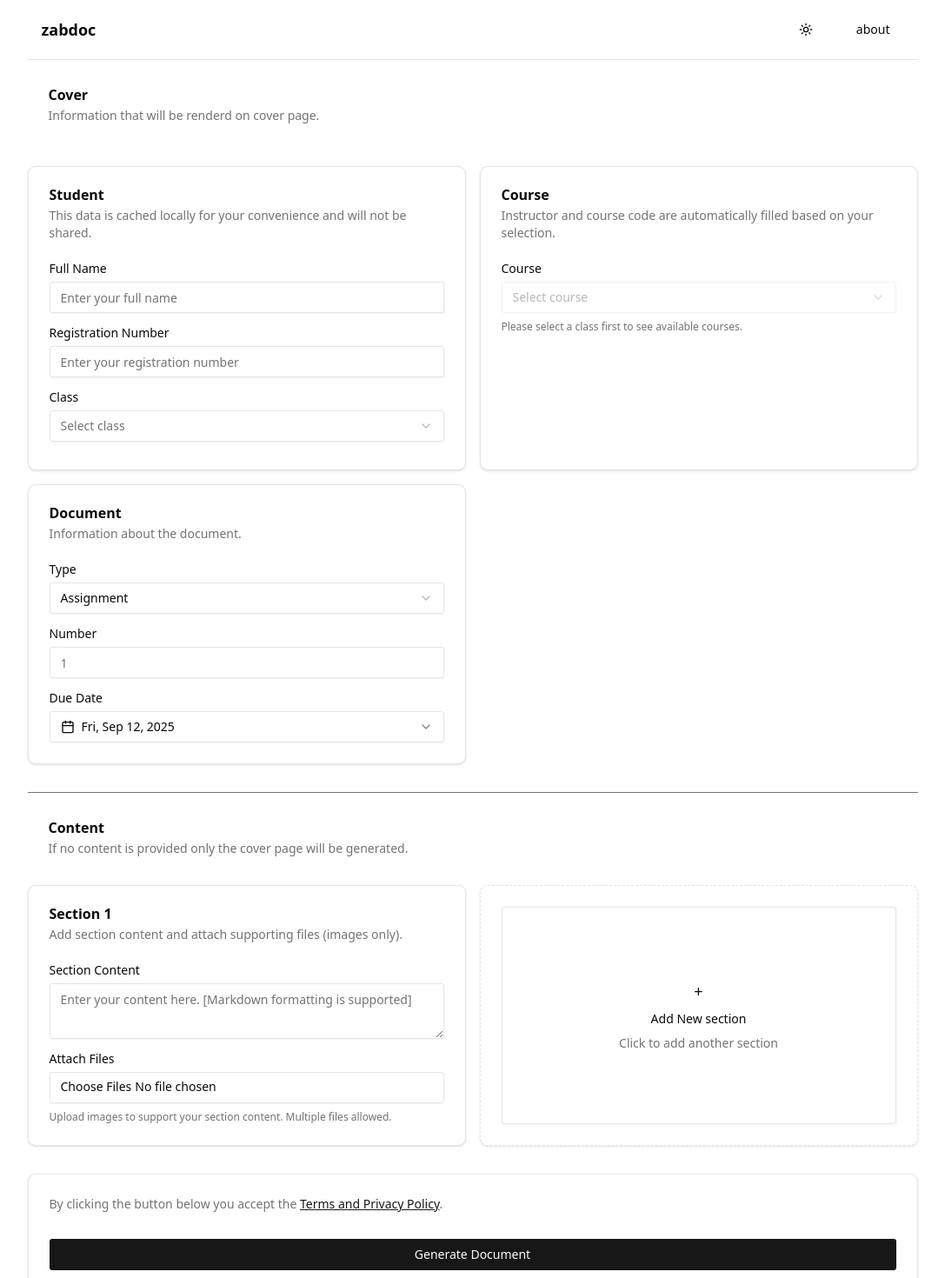
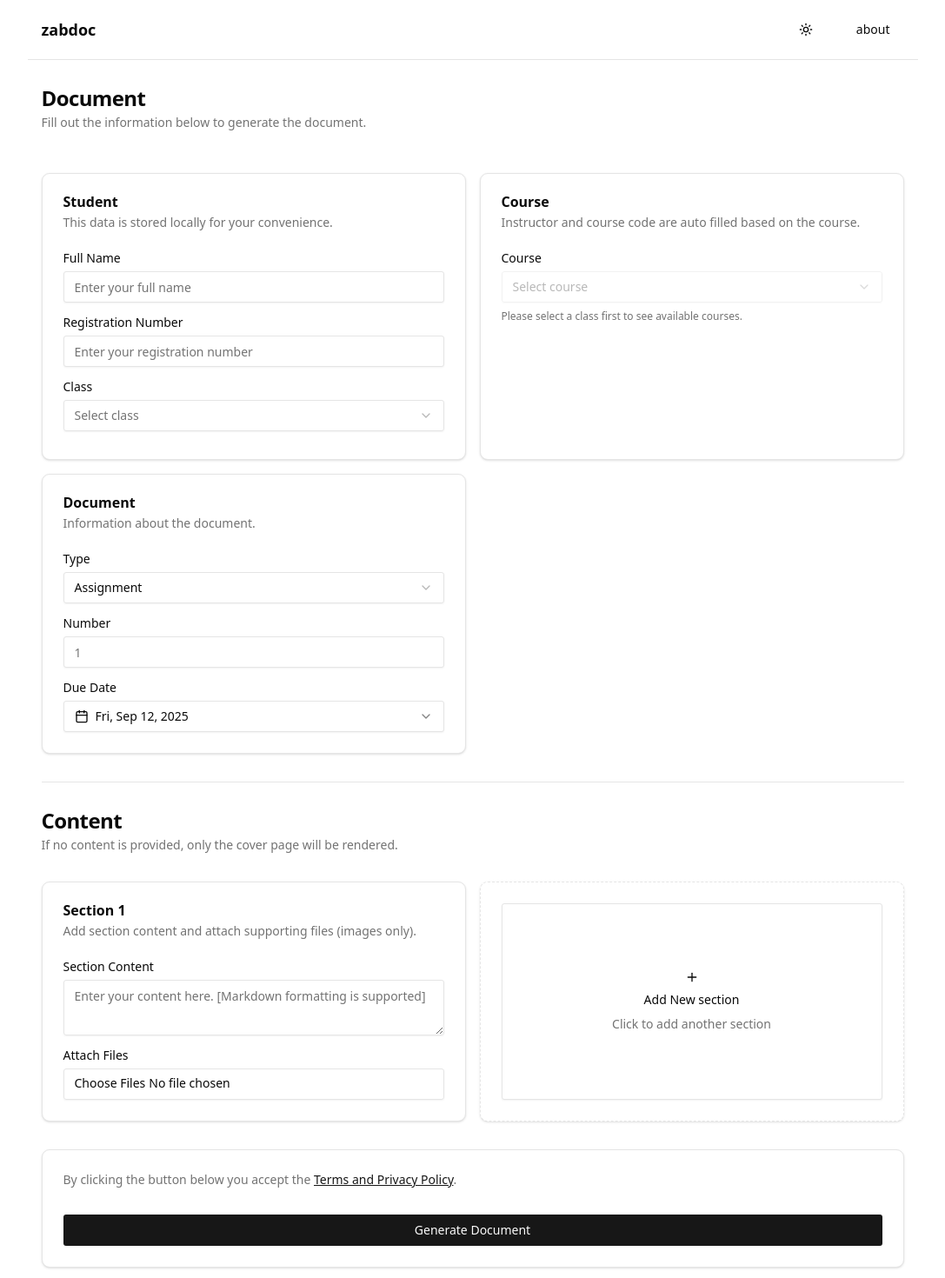
Before and after one commit to hammadmajid/zabdoc, a SvelteKit app in the folder worker/: page / in a window 1280 px wide. Shown: the top 1470 px of the page at 87% size, without its empty margins (89-1176 px from the left). Built offline with nearby package versions, Linux system fonts and the light colour scheme.

Commit message:
minor style fixes

```diff
--- a/worker/src/lib/components/forms/auto.svelte
+++ b/worker/src/lib/components/forms/auto.svelte
@@ -113,8 +113,7 @@
     <Card.Header>
         <Card.Title>Student</Card.Title>
         <Card.Description>
-            This data is cached locally for your convenience and will not be
-            shared.
+            This data is stored locally for your convenience.
         </Card.Description>
     </Card.Header>
     <Card.Content class="space-y-4">
@@ -176,8 +175,8 @@
     <Card.Header>
         <Card.Title>Course</Card.Title>
         <Card.Description>
-            Instructor and course code are automatically filled based on your
-            selection.
+            Instructor and course code are auto filled based on the
+            course.
         </Card.Description>
     </Card.Header>
     <Card.Content class="space-y-4">
--- a/worker/src/lib/components/forms/content.svelte
+++ b/worker/src/lib/components/forms/content.svelte
@@ -4,6 +4,9 @@
     import Label from "$lib/components/ui/label/label.svelte";
     import * as Card from "$lib/components/ui/card/index";
     import { Textarea } from "$lib/components/ui/textarea";
+    import Plus from "@lucide/svelte/icons/plus";
+    import X from "@lucide/svelte/icons/x";
+    import Separator from "../ui/separator/separator.svelte";
 
     interface Section {
         id: number;
@@ -41,13 +44,18 @@
     }
 </script>
 
-<div class="space-y-8 pt-8 border-t border-muted-foreground">
-    <Card.Header>
-        <Card.Title>Content</Card.Title>
-        <Card.Description>
-            If no content is provided only the cover page will be generated.
-        </Card.Description>
-    </Card.Header>
+<Separator />
+
+<div class="space-y-8">
+    <div class="space-y-1.5">
+        <h3 class="text-2xl font-semibold leading-none tracking-tight">
+            Content
+        </h3>
+        <p class="text-sm text-muted-foreground">
+            If no content is provided, only the cover page will be rendered.
+        </p>
+    </div>
+
     <div class="grid md:grid-cols-2 gap-4">
         {#each sections as section, index (section.id)}
             <Card.Root class="relative">
@@ -58,9 +66,11 @@
                             <Button
                                 type="button"
                                 variant="outline"
+                                size="sm"
                                 onclick={() => removesection(section.id)}
-                                >Remove</Button
                             >
+                                <X />
+                            </Button>
                         {/if}
                     </div>
                     <Card.Description
@@ -108,10 +118,6 @@
                                 );
                             }}
                         />
-                        <p class="text-xs text-muted-foreground">
-                            Upload images to support your section content.
-                            Multiple files allowed.
-                        </p>
                     </div>
                 </Card.Content>
             </Card.Root>
@@ -126,7 +132,7 @@
                         variant="outline"
                         onclick={addsection}
                     >
-                        <span class="text-lg">+</span>
+                        <Plus />
                         <span>Add New section</span>
                         <span class="text-sm text-muted-foreground"
                             >Click to add another section</span
--- a/worker/src/routes/+page.svelte
+++ b/worker/src/routes/+page.svelte
@@ -51,13 +51,15 @@
     <title>zabdoc</title>
 </svelte:head>
 
-<div class="space-y-12 p-4 md:p-0">
-    <Card.Header>
-        <Card.Title>Cover</Card.Title>
-        <Card.Description>
-            Information that will be renderd on cover page.
-        </Card.Description>
-    </Card.Header>
+<div class="space-y-12 px-4">
+    <div class="space-y-1.5">
+        <h3 class="text-2xl font-semibold leading-none tracking-tight">
+            Document
+        </h3>
+        <p class="text-sm text-muted-foreground">
+            Fill out the information below to generate the document.
+        </p>
+    </div>
 
     <form class="space-y-8" onsubmit={handleSubmit}>
         <div class="grid md:grid-cols-2 gap-4">
```
